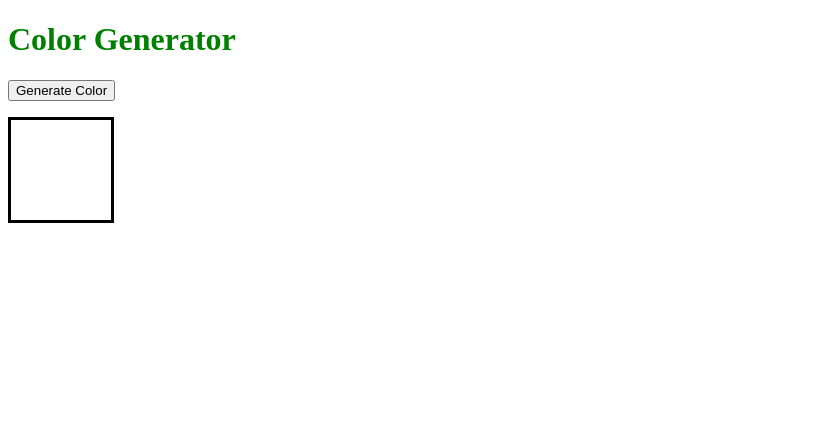
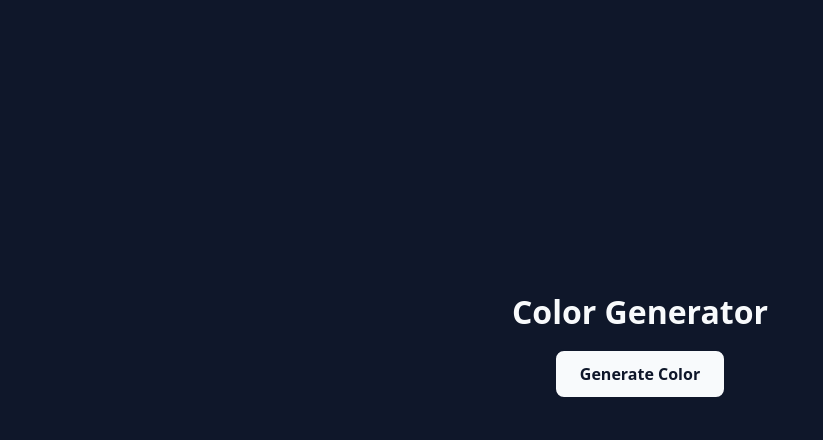
Before and after one commit to Idris-mohammad/javascript_practice-, a plain HTML site: page color generator/index.html in a window 1280 px wide. Shown: the whole page, without its empty margins (0-823 px from the left). Drawn offline with Linux system fonts and the light colour scheme.

Commit message:
Refactor CSS for layout and button styles
Added global styles and improved button design.

```diff
--- a/color generator/style.css
+++ b/color generator/style.css
@@ -1,9 +1,68 @@
-h1{
-    color: green;
+* {
+  box-sizing: border-box;
+  margin: 0;
+  padding: 0;
+  font-family: system-ui, -apple-system, BlinkMacSystemFont, "Segoe UI", Roboto, sans-serif;
+}
 
+body {
+  min-height: 100vh;
+  display: flex;
+  flex-direction: column;
+  justify-content: center;
+  align-items: center;
+  gap: 16px;
+  background-color: #0f172a;
+  color: #f8fafc;
+  padding: 24px;
+  text-align: center;
 }
-#display{
-    width: 100px;
-    height: 100px;
-    border: solid;
+
+h2 {
+  font-size: 2rem;
+  font-weight: 700;
+  letter-spacing: 0.5px;
+  margin-bottom: 4px;
 }
+
+button {
+  padding: 12px 24px;
+  font-size: 1rem;
+  font-weight: 600;
+  color: #0f172a;
+  background-color: #f8fafc;
+  border: 2px solid #0f172a;
+  border-radius: 10px;
+  cursor: pointer;
+  transition: transform 0.15s ease, background-color 0.2s ease, box-shadow 0.2s ease;
+}
+
+button:hover {
+  background-color: #e2e8f0;
+  transform: translateY(-2px);
+  box-shadow: 0 8px 20px rgba(0, 0, 0, 0.25);
+}
+
+button:active {
+  transform: translateY(0);
+}
+
+#color-unit {
+  font-size: 1rem;
+  color: #cbd5e1;
+  min-height: 1.4em;
+}
+
+#display {
+  font-size: 1.5rem;
+  font-weight: 700;
+  color: #ffffff;
+  background-color: rgba(15, 23, 42, 0.75);
+  padding: 10px 20px;
+  border-radius: 8px;
+  min-width: 160px;
+  min-height: 2.4em;
+  display: flex;
+  align-items: center;
+  justify-content: center;
+}
```
